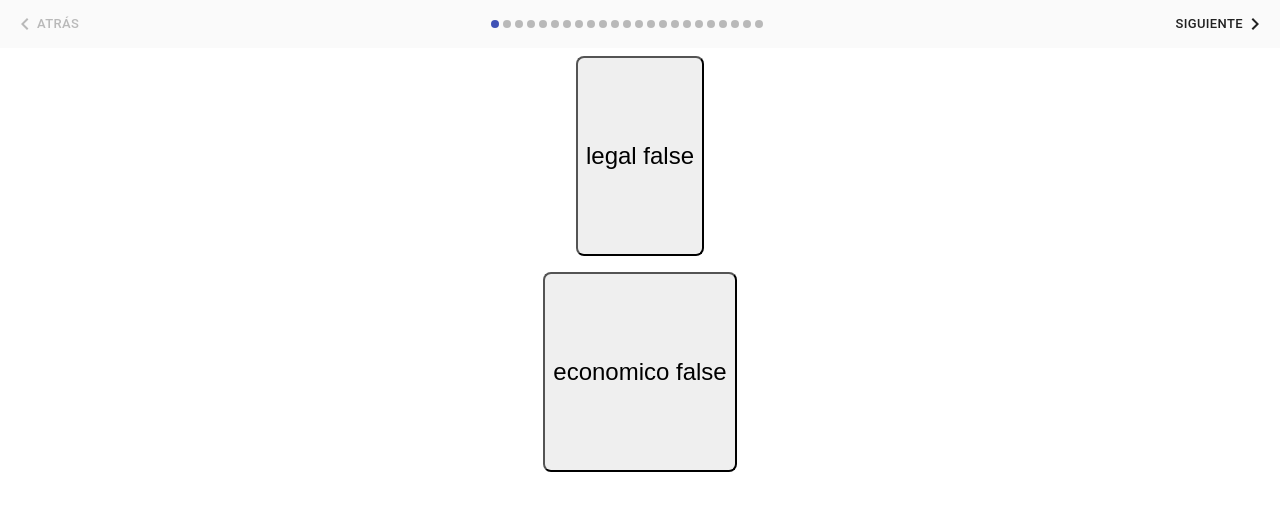
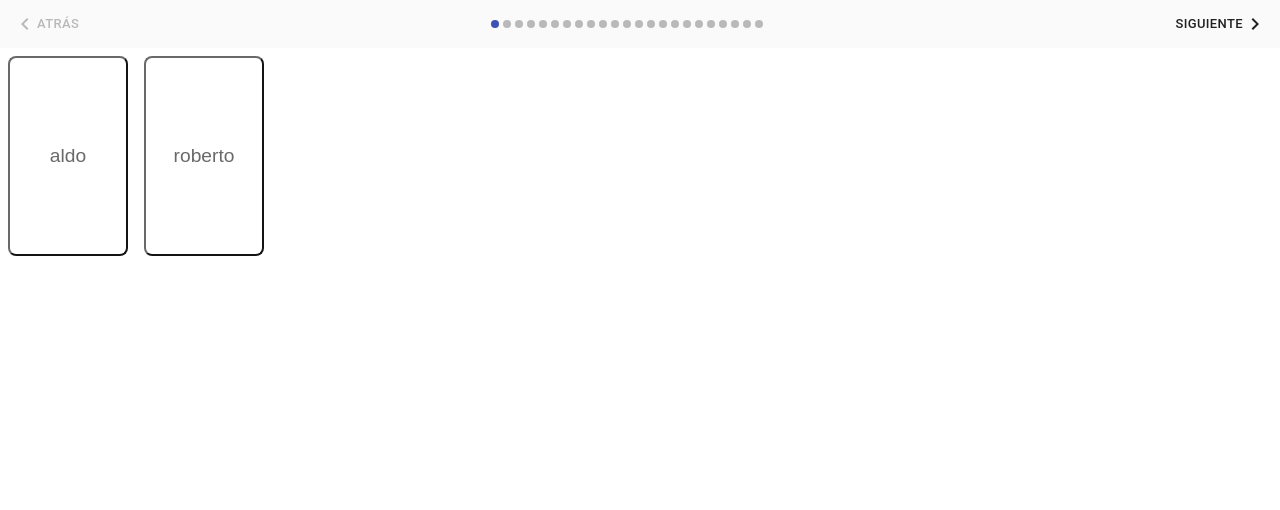
Before and after one commit to AldoGatica123/lambda_survey, a React (Create React App) app: page / in a window 1280 px wide. Shown: the top 510 px of the page. Built offline with nearby package versions, Linux system fonts and the light colour scheme.

Commit message:
ToggleButton put in a map

```diff
--- a/src/ToggleButton.js
+++ b/src/ToggleButton.js
@@ -1,41 +1,33 @@
 import React, {useState} from "react";
-import './components/styles/toggleButton.css';
 
 
 const SLIDE_06 = (props) => {
-	const [active1, setActive1] = useState(false);
-	const [active2, setActive2] = useState(false);
-	const toggleButton1 = () => setActive1(!active1);
-	const toggleButton2 = () => setActive2(!active2);
+	const {style} = props;
+
+	const initialVal = [{ id: "aldo", active: false}, { id: "roberto", active: false}]
+	const [buttonArray, setData] = useState(initialVal);
+
+	// const toggleButton = () => setData(data[0].name = "qwer");
+	const activation = (index) => {}
+
+	const buttons = buttonArray.map( (button, index) =>
+		<ToggleButton key={index} style={style} values={button} toggleClick={null}/>
+	)
 
 	return(
-		<div>
-			<ToggleButton values={{name: "legal", active:active1}} toggleClick={toggleButton1}/>
-			<ToggleButton values={{name: "economico", active:active2}} toggleClick={toggleButton2}/>
+		<div className={style.containerS11}>
+			{buttons}
 		</div>
 	)
 };
 
-
-const buttonStyle = {
-	minWidth: '120px',
-	height: '200px',
-	margin: '8px',
-	paddingLeft: '8px',
-	paddingRight: '8px',
-	borderRadius: '8px',
-	fontSize: '1.5em',
-	cursor: 'pointer',
-	outline: 'none',
-};
-
 const ToggleButton = (props) => {
-	const {values, toggleClick} = props;
-
+	const {style, values, toggleClick} = props;
+	let activeStyle = values.active ? style.inactiveToggleButton : style.activeToggleButton;
 	return (
 		<div>
-			<button style={buttonStyle} className={values.name} name={values.name} onClick={toggleClick}>
-			{values.name + " " + values.active}
+			<button  className={activeStyle} name={values.id} onClick={toggleClick}>
+			{values.id}
 			</button>
 		</div>
 	)
--- a/src/components/Main.js
+++ b/src/components/Main.js
@@ -106,8 +106,8 @@ class Main extends Component {
       case 112:
         return <SLIDE_05 key={7} question={this.survey_questions[7]} nextStep={this.handleNext} handleChangeResults={this.handleChangeResults} values={results}/>;
       case 0:
-        return <SLIDE_06/>;
-      case 14:
+        return <SLIDE_06 style={style}/>;
+      case 1:
         return <Slide_07 nextStep={this.handleNext} values={results}/>;
       case 15:
         return <Slide_08 nextStep={this.handleNext} values={results}/>;
--- a/src/components/Slide_06.js
+++ b/src/components/Slide_06.js
@@ -4,7 +4,6 @@ import styles from "./styles/SlidesStyle";
 import Typography from "@material-ui/core/Typography";
 import Fab from "@material-ui/core/Fab";
 import Paper from "@material-ui/core/Paper";
-import './styles/toggleButton.css';
 
 class Slide_06 extends Component {
 
--- a/src/components/Slide_07.js
+++ b/src/components/Slide_07.js
@@ -52,6 +52,7 @@ class Slide_07 extends Component {
     let yes = this.state.yes ? "selectedButton" : "unselectedButton";
     let no = this.state.no ? "selectedButton" : "unselectedButton";
 
+    console.log(classes.orangeRoot)
     return (
 
       <div className={classes.orangeRoot}>
--- a/src/components/Slide_10.js
+++ b/src/components/Slide_10.js
@@ -5,7 +5,6 @@ import Typography from "@material-ui/core/Typography";
 import Fab from "@material-ui/core/Fab";
 import Paper from "@material-ui/core/Paper";
 import TextField from "@material-ui/core/TextField";
-import './styles/toggleButton.css';
 
 class Slide_10 extends Component {
 
--- a/src/components/Slide_11.js
+++ b/src/components/Slide_11.js
@@ -4,7 +4,6 @@ import styles from "./styles/SlidesStyle";
 import Typography from "@material-ui/core/Typography";
 import Fab from "@material-ui/core/Fab";
 import Paper from "@material-ui/core/Paper";
-import './styles/toggleButton.css';
 import RadioGroup from "@material-ui/core/RadioGroup";
 import FormControlLabel from "@material-ui/core/FormControlLabel";
 import Radio from "@material-ui/core/Radio";
--- a/src/components/styles/SlidesStyle.js
+++ b/src/components/styles/SlidesStyle.js
@@ -181,4 +181,32 @@ export default (theme) => ({
     width: "50%",
     maxWidth: "600px",
   },
+  activeToggleButton: {
+    minWidth: '120px',
+    height: '200px',
+    margin: '8px',
+    paddingLeft: '8px',
+    paddingRight: '8px',
+    borderRadius: '8px',
+    fontSize: '1.2em',
+    cursor: 'pointer',
+    outline: 'none',
+    backgroundColor: 'white',
+    color: 'dimgray',
+    borderColor: 'dimgray',
+  },
+  inactiveToggleButton: {
+    minWidth: '120px',
+    height: '200px',
+    margin: '8px',
+    paddingLeft: '8px',
+    paddingRight: '8px',
+    borderRadius: '8px',
+    fontSize: '1.2em',
+    cursor: 'pointer',
+    outline: 'none',
+    backgroundColor: 'royalblue',
+    color: 'white',
+    borderColor: 'dimgray',
+  },
 });
--- a/src/components/styles/toggleButton.css
+++ /dev/null
@@ -1,13 +0,0 @@
-
-.selectedButton{
-  background-color: royalblue;
-  color: white;
-  font-palette: light;
-  border-color: dimgray;
-}
-.unselectedButton{
-  background-color: white;
-  color: dimgray;
-  font-palette: dark;
-  border-color: dimgray;
-}
```
